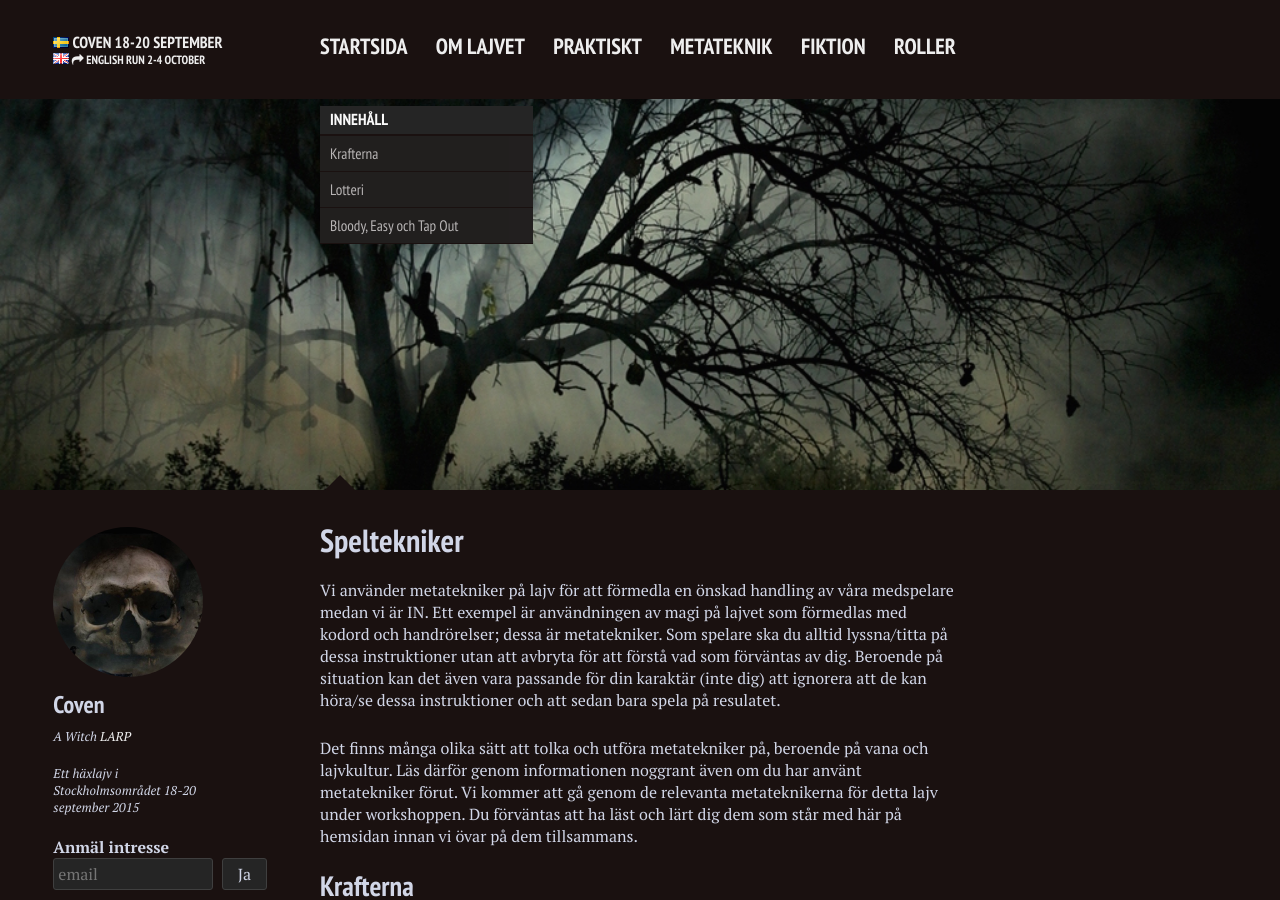
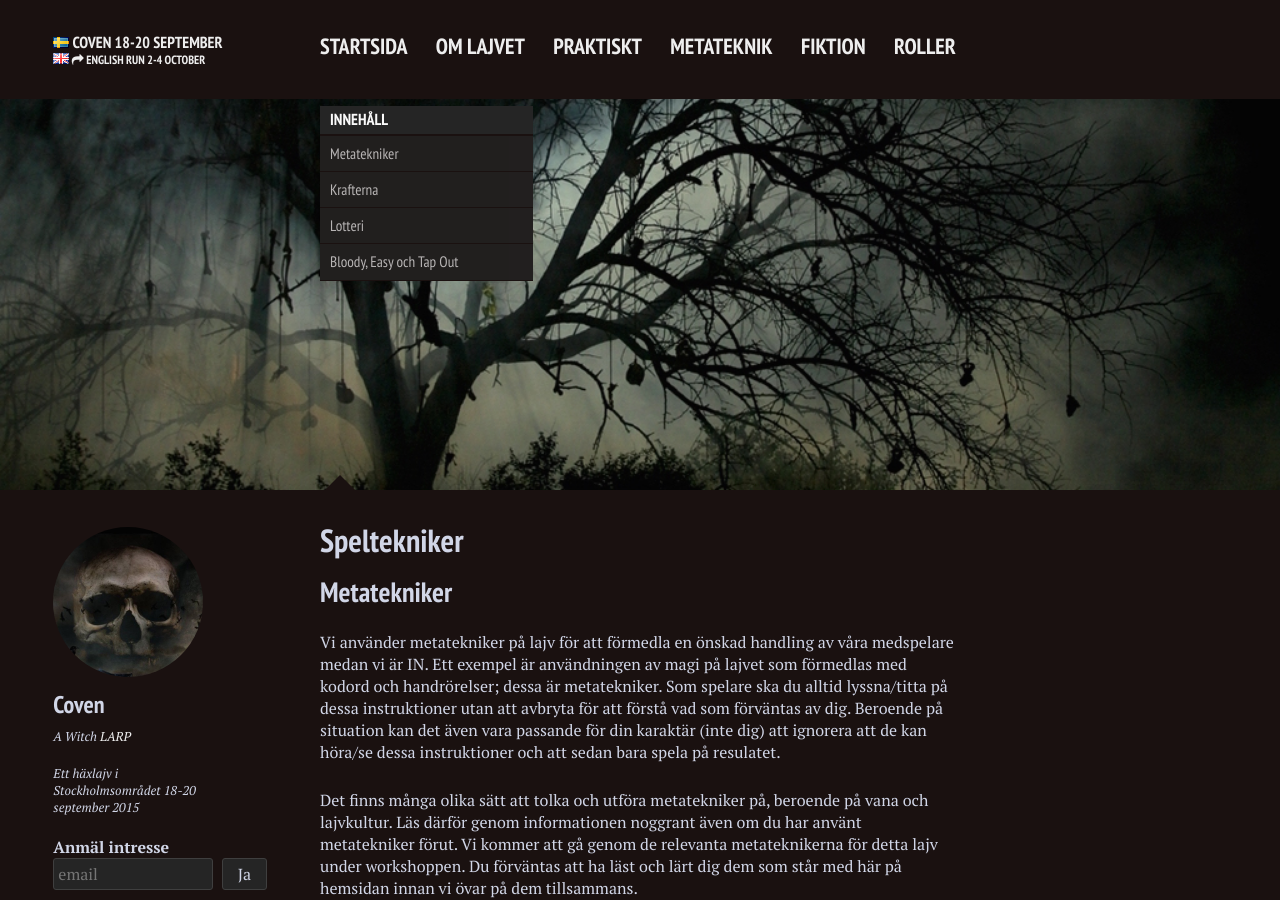
Before and after one commit to stanislavb/www.coven.nu, a Jekyll site: the page built from metateknik/index.md, in a window 1280 px wide and 900 px high. Built offline with Jekyll 4.4.1, drawn with Linux system fonts in a browser that asks for light colours; nearby versions of some CDN libraries.

Commit message:
Update index.md

```diff
--- a/metateknik/index.md
+++ b/metateknik/index.md
@@ -16,6 +16,8 @@ image:
 {:toc}
 </div>
 </section><!-- /#table-of-contents -->
+
+## Metatekniker
 
 Vi använder metatekniker på lajv för att förmedla en önskad handling av våra medspelare medan vi är IN. Ett exempel är användningen av magi på lajvet som förmedlas med kodord och handrörelser; dessa är metatekniker. Som spelare ska du alltid lyssna/titta på dessa instruktioner utan att avbryta för att förstå vad som förväntas av dig. Beroende på situation kan det även vara passande för din karaktär (inte dig) att ignorera att de kan höra/se dessa instruktioner och att sedan bara spela på resulatet.
 
```
